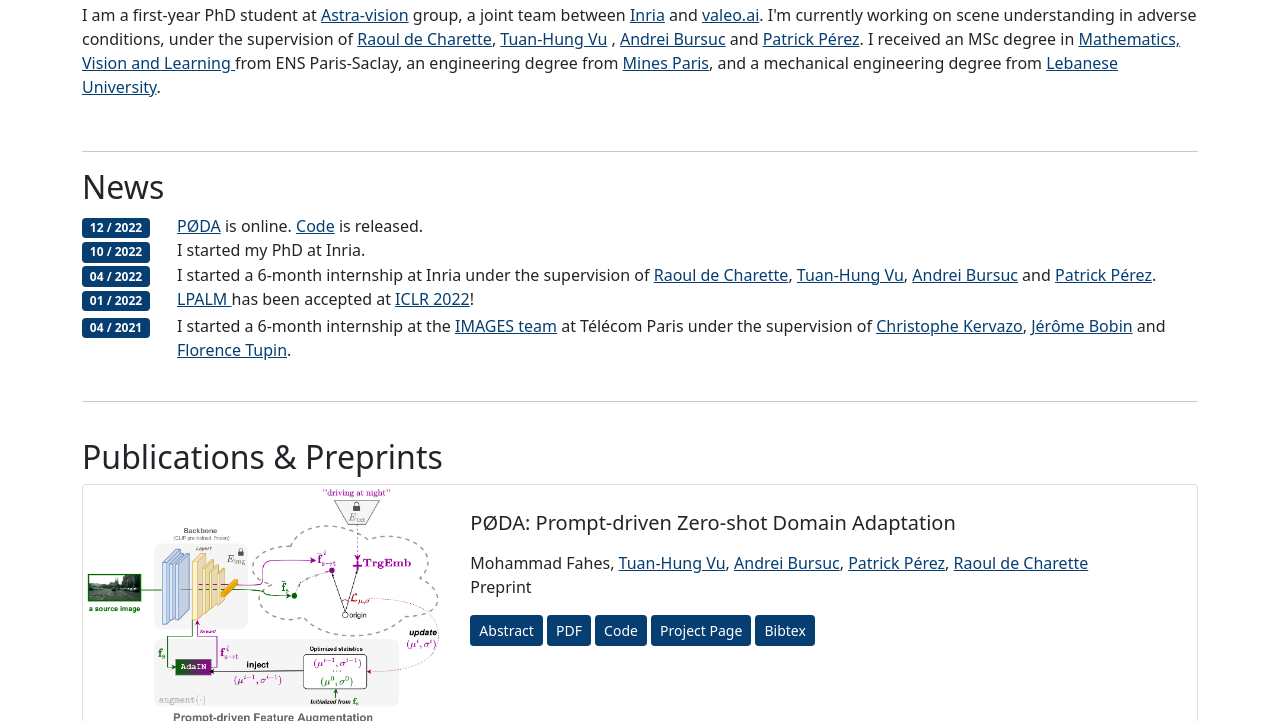
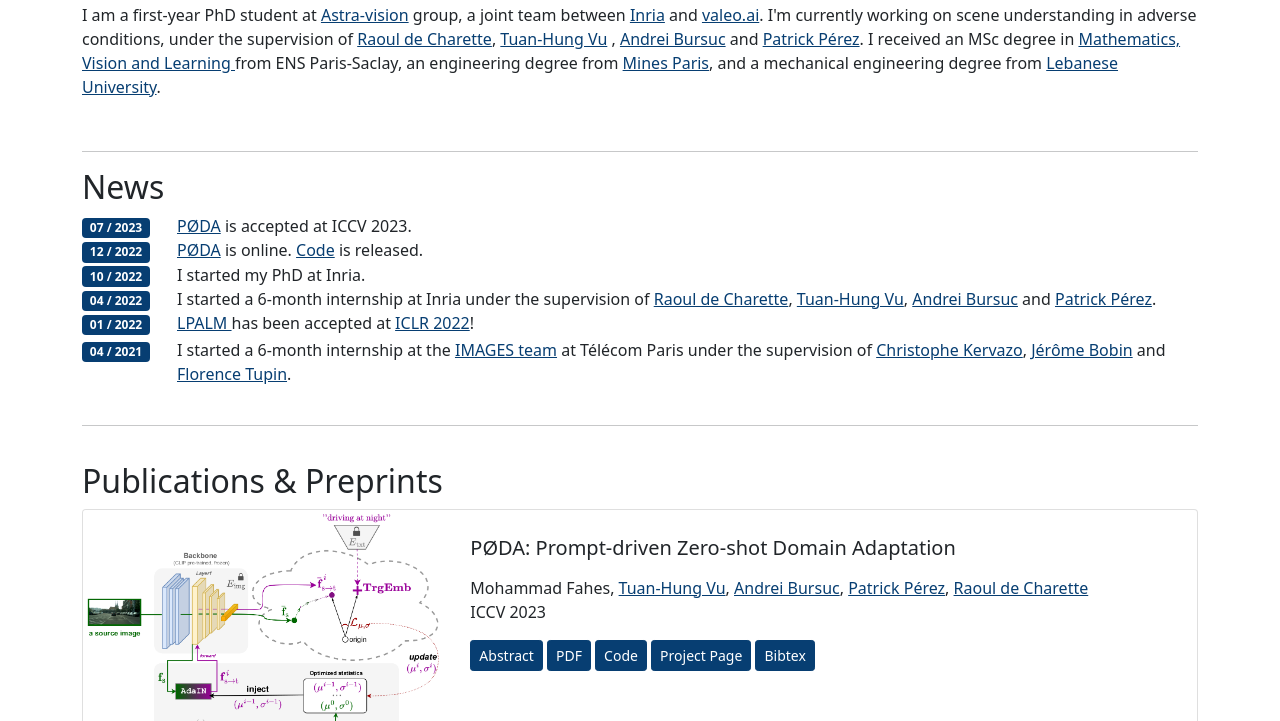
Before and after one commit to mfahes/mfahes.github.io, a plain HTML site: page index.html in a window 1280 px wide. Shown: the part 379-1100 px from the top of the page. Drawn offline with nearby package versions, Linux system fonts and the light colour scheme; some icons are missing.

Commit message:
update webpage

```diff
--- a/index.html
+++ b/index.html
@@ -161,6 +161,15 @@
 
         <div class="row">
             <div class="col-sm-2 col-md-2 col-lg-1">
+                <span class="badge color2022">07 / 2023</span>
+            </div>
+            <div class="col-sm-10 col-md-10 col-lg-11">
+                <a href="https://arxiv.org/abs/2212.03241" target="_blank">PØDA</a> is accepted at ICCV 2023.
+            </div>
+        </div>
+
+        <div class="row">
+            <div class="col-sm-2 col-md-2 col-lg-1">
                 <span class="badge color2022">12 / 2022</span>
             </div>
             <div class="col-sm-10 col-md-10 col-lg-11">
@@ -242,7 +251,7 @@
                                         <a href="https://ptrckprz.github.io/" target="_blank">Patrick Pérez</a>,
                                         <a href="https://team.inria.fr/rits/membres/raoul-de-charette/" target="_blank">Raoul de Charette</a>
                                     </div>
-                                    <div>Preprint</div>
+                                    <div>ICCV 2023</div>
                                     <p class="card-text">
                                         <div>
                                             <a class="btn btn-2022 btn-sm" data-bs-toggle="collapse" href="#PODA_abstract" role="button" aria-expanded="false" aria-controls="collapseExample">
```
